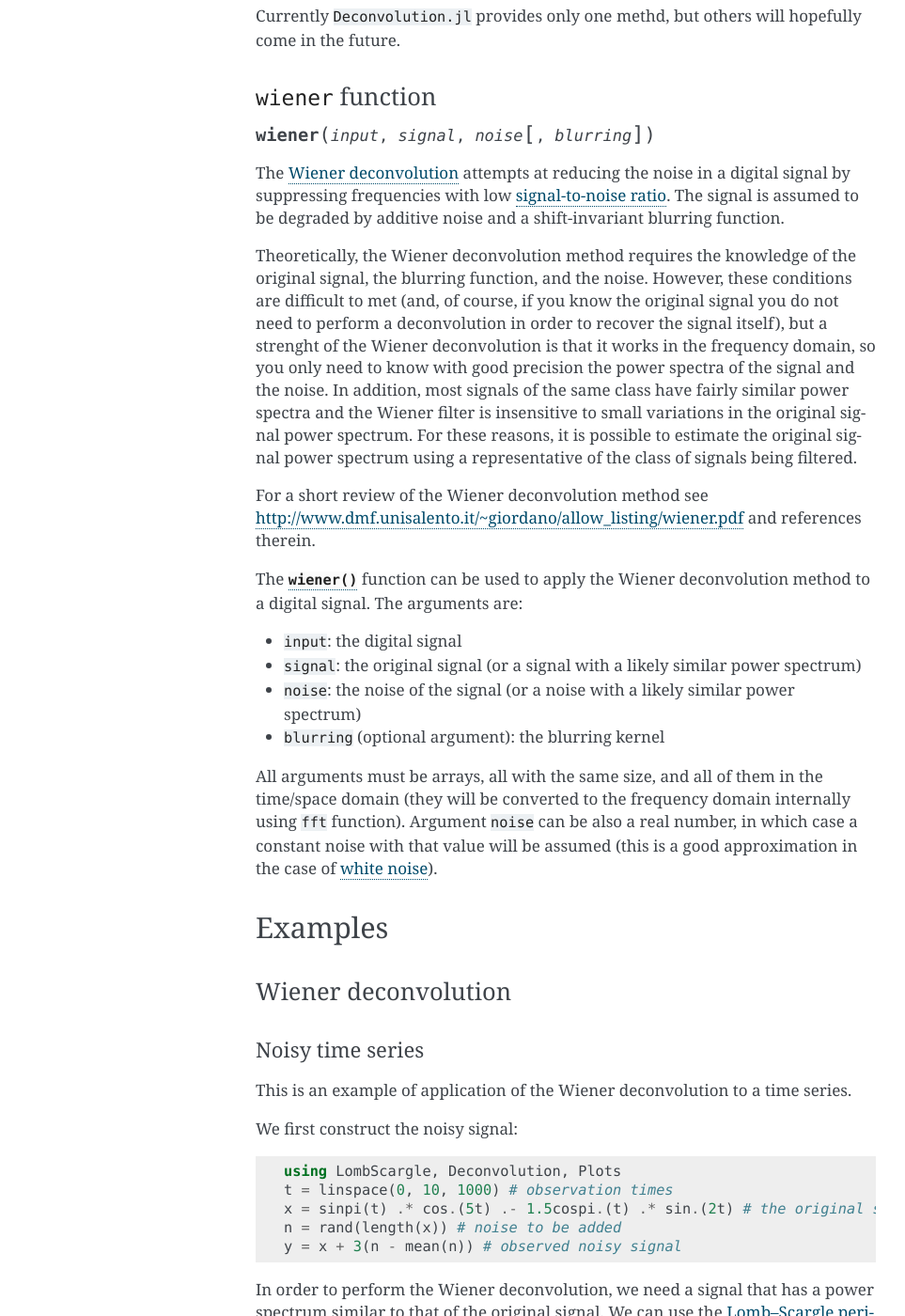
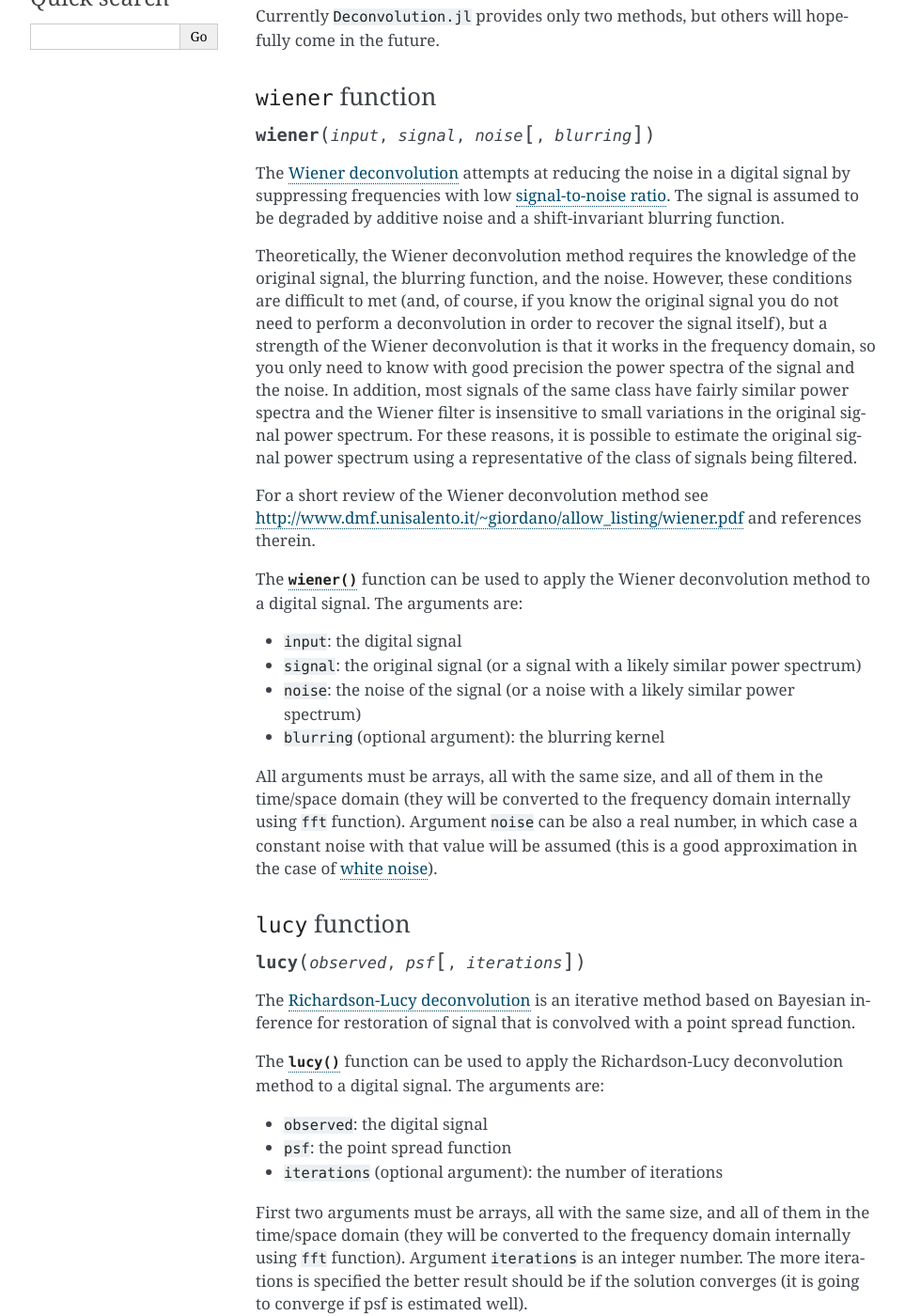
Before and after one commit to JuliaDSP/Deconvolution.jl, a Sphinx documentation site: the page built from doc/index.rst, in a window 1280 px wide and 1400 px high, scrolled down 584 px. Shown: the whole window at 94% size, without its empty margins (148-1111 px from the left). Built offline with Sphinx 7.4.7, drawn with Linux system fonts in a browser that asks for light colours; some of the changed text lies outside the part shown.

Commit message:
Documentation for lucy

```diff
--- a/doc/index.rst
+++ b/doc/index.rst
@@ -27,7 +27,7 @@
 Usage
 -----
 
-Currently ``Deconvolution.jl`` provides only one methd, but others will
+Currently ``Deconvolution.jl`` provides only two methods, but others will
 hopefully come in the future.
 
 ``wiener`` function
@@ -46,7 +46,7 @@
 original signal, the blurring function, and the noise.  However, these
 conditions are difficult to met (and, of course, if you know the original signal
 you do not need to perform a deconvolution in order to recover the signal
-itself), but a strenght of the Wiener deconvolution is that it works in the
+itself), but a strength of the Wiener deconvolution is that it works in the
 frequency domain, so you only need to know with good precision the power spectra
 of the signal and the noise.  In addition, most signals of the same class have
 fairly similar power spectra and the Wiener filter is insensitive to small
@@ -74,6 +74,29 @@
 case a constant noise with that value will be assumed (this is a good
 approximation in the case of `white noise
 <https://en.wikipedia.org/wiki/White_noise>`__).
+
+``lucy`` function
+~~~~~~~~~~~~~~~~~~~
+
+.. function:: lucy(observed, psf[, iterations])
+
+The `Richardson-Lucy deconvolution
+<https://en.wikipedia.org/wiki/Richardson-Lucy_deconvolution>`__ is an
+iterative method based on Bayesian inference for restoration of signal that
+is convolved with a point spread function.
+
+The :func:`lucy` function can be used to apply the Richardson-Lucy deconvolution
+method to a digital signal. The arguments are:
+
+- ``observed``: the digital signal
+- ``psf``: the point spread function
+- ``iterations`` (optional argument): the number of iterations
+
+First two arguments must be arrays, all with the same size, and all of them
+in the time/space domain (they will be converted to the frequency domain
+internally using ``fft`` function). Argument ``iterations`` is an integer number.
+The more iterations is specified the better result should be if the solution
+converges (it is going to converge if psf is estimated well).
 
 Examples
 --------
@@ -194,6 +217,39 @@
 
 .. image:: wiener-cameraman.jpg
 
+Richardson-Lucy deconvolution
+~~~~~~~~~~~~~~~~~~~~
+
+Blurred image
+'''''''''''''''''
+
+Here is an example of use of :func:`lucy` function to perform the Richardson-Lucy
+deconvolution of an image convolved with point spread function that models licensed
+aberration.
+
+.. code-block:: julia
+
+    using Images, TestImages, Deconvolution, FFTW, ZernikePolynomials, ImageView
+
+    img = channelview(testimage("cameraman"))
+
+    # model of lens aberration
+    blurring = evaluateZernike(LinRange(-16,16,512), [12, 4, 0], [1.0, -1.0, 2.0], index=:OSA)
+    blurring = fftshift(blurring)
+    blurring = blurring ./ sum(blurring)
+
+    blurred_img = fft(img) .* fft(blurring) |> ifft |> real
+
+    @time restored_img_200 = lucy(blurred_img, blurring, iterations=200)
+    @time restored_img_2000 = lucy(blurred_img, blurring, iterations=2000)
+
+    imshow(img)
+    imshow(blurred_img)
+    imshow(restored_img_200)
+    imshow(restored_img_2000)
+
+.. image:: lucy-cameraman.jpg
+
 Development
 -----------
 
```
Also changed, not shown: README.md (+48 -0 lines), 2 other files.
